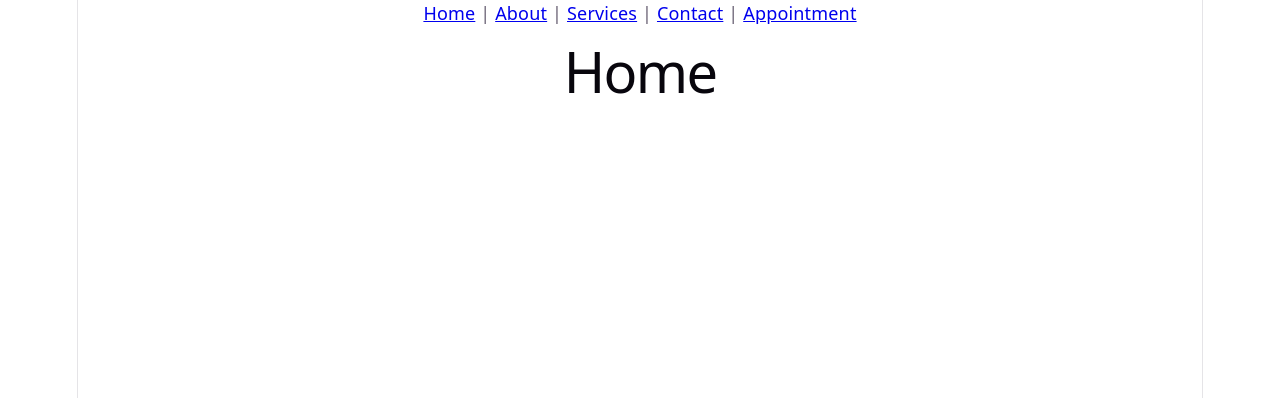
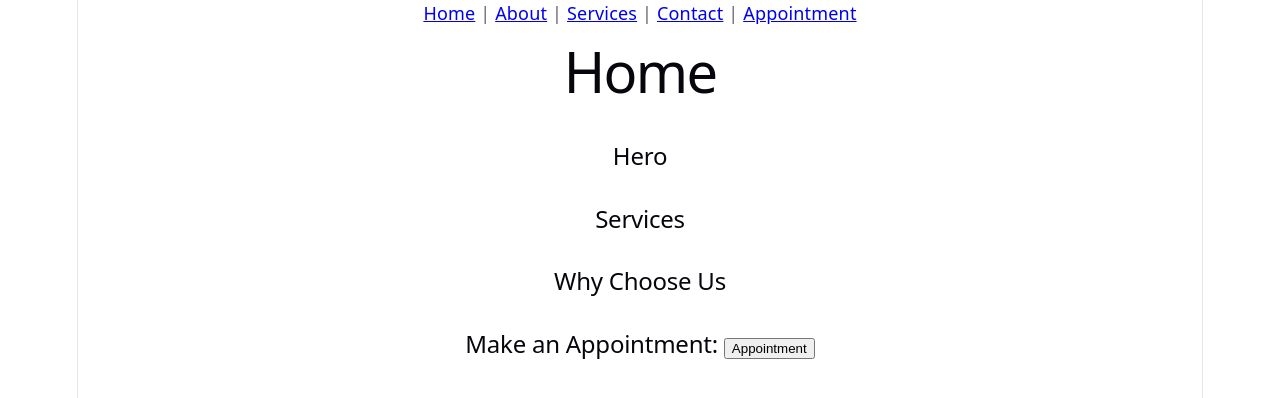
Before and after one commit to JeffkM01/Mechanic-Shop-Website, a React (Vite) app: page / in a window 1280 px wide. Shown: the top 398 px of the page. Built offline with nearby package versions, Linux system fonts and the light colour scheme.

Commit message:
Build homepage structure and navigation

```diff
--- a/src/pages/Home.jsx
+++ b/src/pages/Home.jsx
@@ -1,5 +1,19 @@
+import { useNavigate } from "react-router-dom";
+
 function Home(){
-    return <h1>Home</h1>;
+    const navigate = useNavigate();
+
+    return (
+    <div>
+        <h1>Home</h1><br/>
+        <h2>Hero</h2><br/>
+        <h2>Services</h2><br/>
+        <h2>Why Choose Us</h2><br/>
+        <h2>Make an Appointment: <button onClick={() => navigate("/appointment")}>Appointment</button></h2>
+
+    </div>
+    );
+
 }
 
 export default Home;
```
